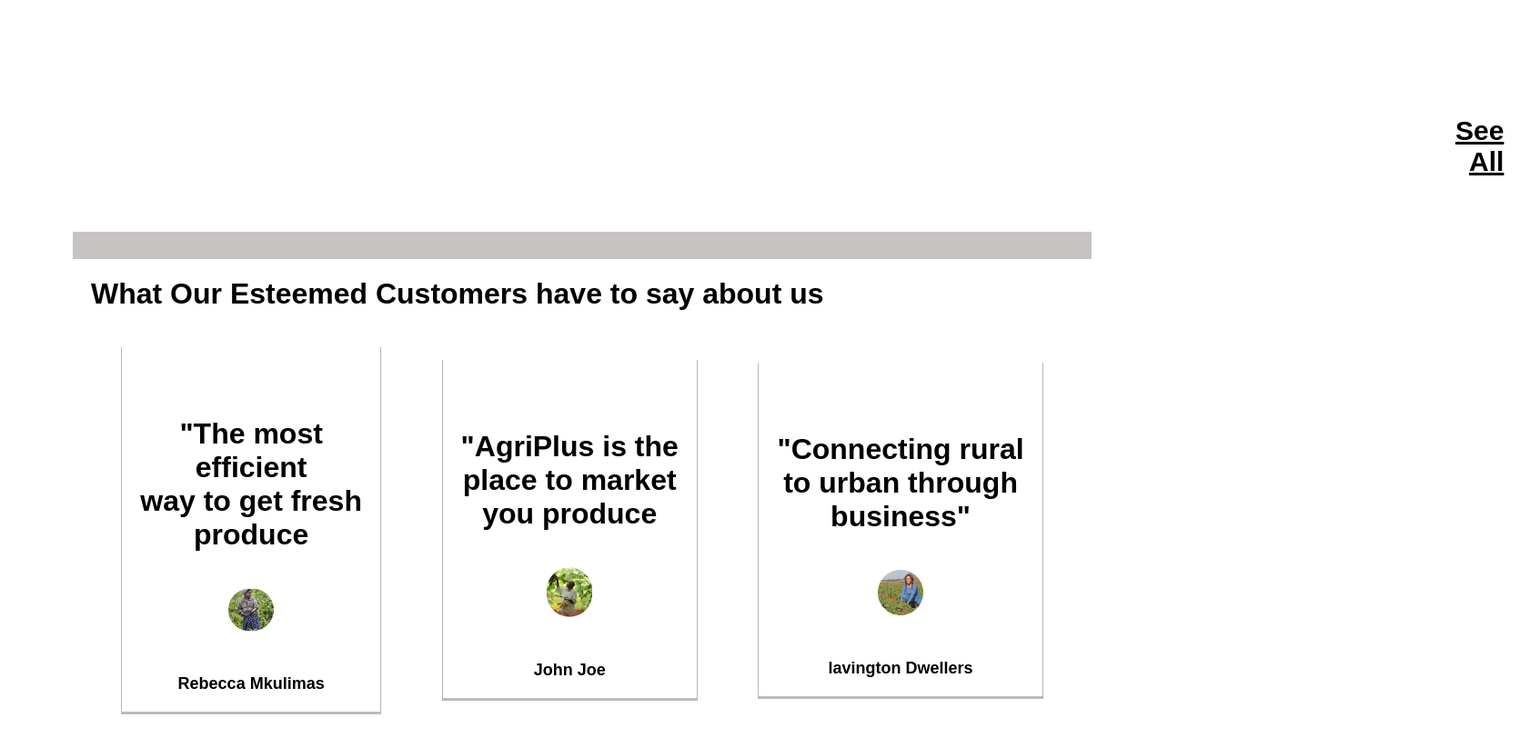
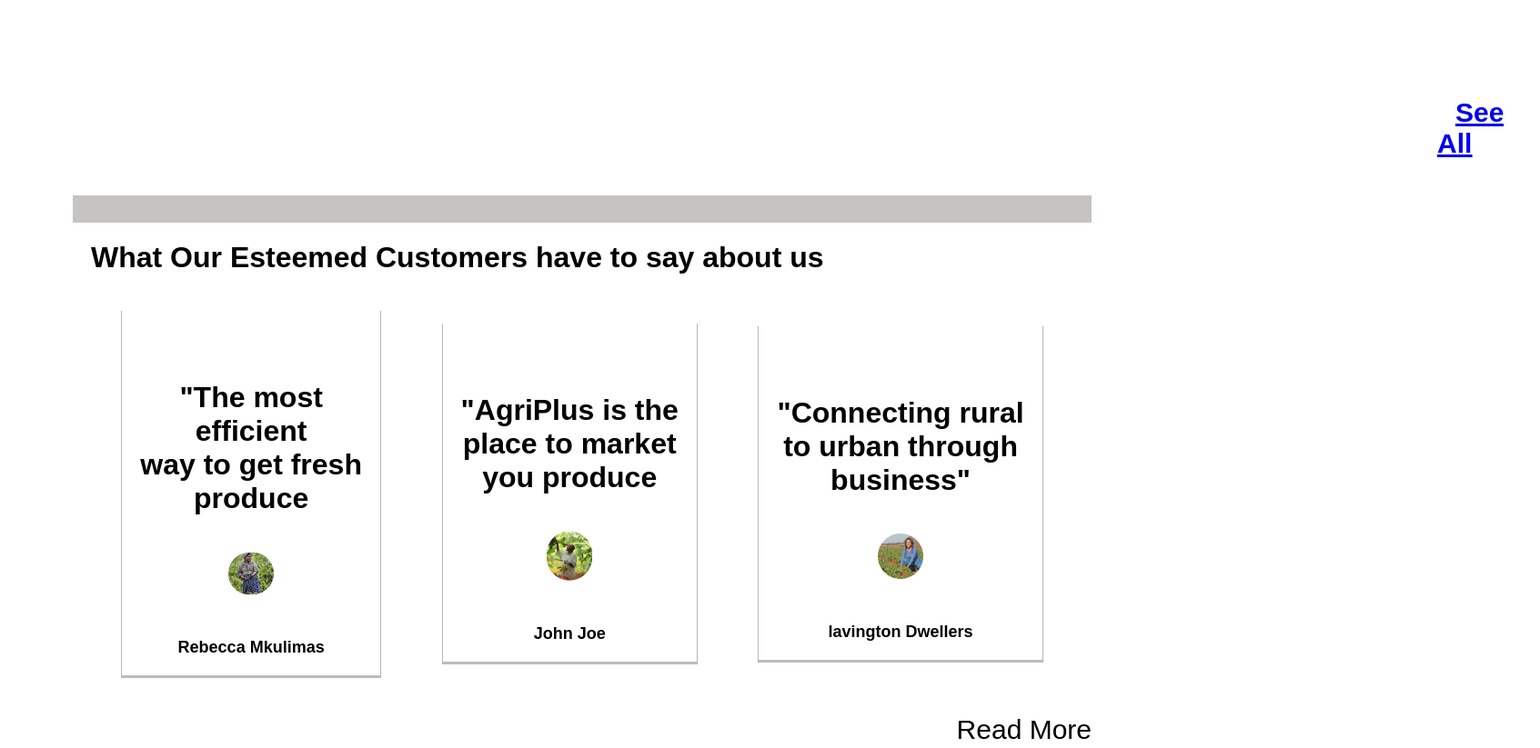
Before and after one commit to Amos-Langa/AgriPlus-website, a plain HTML site: page index.html in a window 1280 px wide. Shown: the part 3248-4071 px from the top of the page at 91% size, 1693 px wide, since content can reach past the window. Drawn offline with Linux system fonts and the light colour scheme.

Commit message:
add see all link

```diff
--- a/index.html
+++ b/index.html
@@ -104,7 +104,7 @@
                 <p>TZ Farmers Association<br><strong>Ksh. 5000/crate</strong></p>
             </div>
         </div>
-    <div><button id="seeall">See All</button></div>
+    <div id="seeall"><a href="#seeall">See All</a></div>
     <div class="clientsay">
         <h1>What Our Esteemed Customers have to say about us</h1>
         <div class="review">
```
